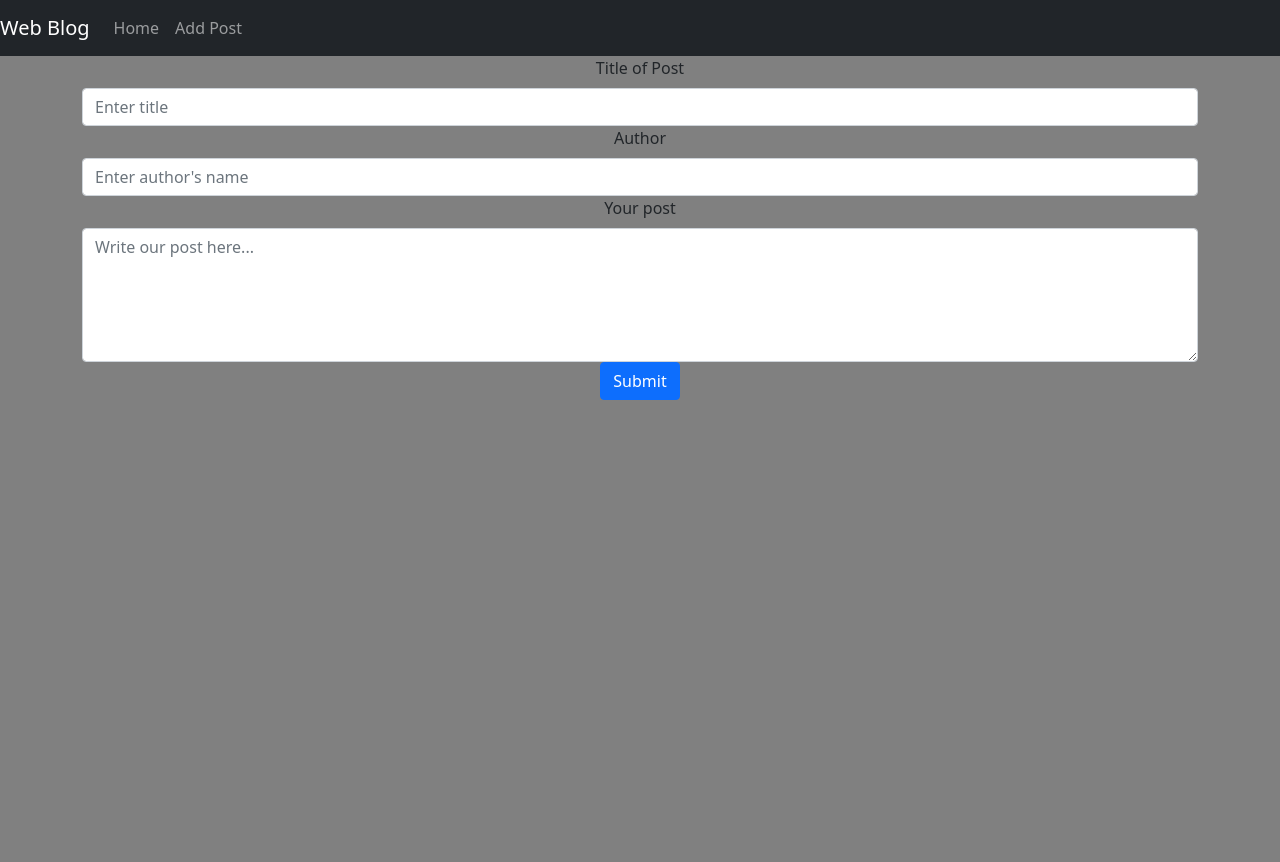
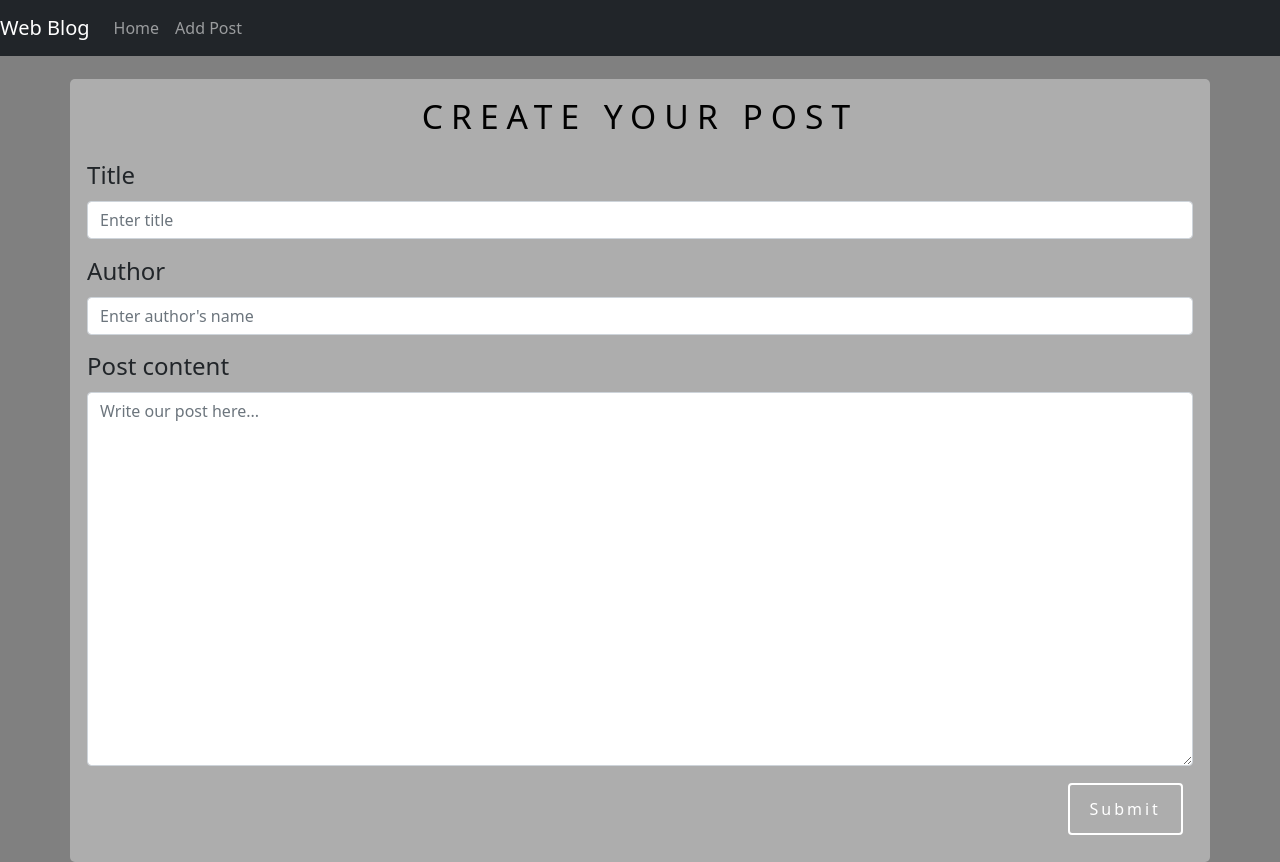
Before and after one commit to szaroket/WebBlog, a React (Create React App) app in the folder frontend/react_app/: page /add-post in a window 1280 px wide. Before the commit the page ends 800 px from the top, so only its background shows below. Built offline with nearby package versions, Linux system fonts and the light colour scheme; no server answers.

Commit message:
Add css for post form

```diff
--- a/frontend/react_app/src/App.css
+++ b/frontend/react_app/src/App.css
@@ -1,9 +1,5 @@
 body {
   background-color: gray;
-}
-
-.App {
-  text-align: center;
 }
 
 .App-logo {
--- a/frontend/react_app/src/pages/AddPost.tsx
+++ b/frontend/react_app/src/pages/AddPost.tsx
@@ -1,6 +1,7 @@
 import React, {useState} from 'react';
-import {Alert, Button, Col, Container, Form, Row} from "react-bootstrap";
+import {Button, Col, Container, Form, Row} from "react-bootstrap";
 import axios from "axios";
+import "./form.css"
 
 const AddPost = () => {
     const [post, setState] = useState({
@@ -43,25 +44,26 @@ const AddPost = () => {
     return (
         <Container fluid="md">
             <Row className="align-items-lg-center">
-                <Col>
+                <Col className="form-border">
+                    <h1 className="form-header">create your post</h1>
                     <Form onSubmit={submitPost}>
                         <Form.Group controlId="formPostTitle">
-                            <Form.Label>Title of Post</Form.Label>
+                            <Form.Label className="form-label">Title</Form.Label>
                             <Form.Control name="title" onChange={handleChange} type="title"
                                           placeholder="Enter title"/>
                         </Form.Group>
                         <Form.Group controlId="formPostAuthor">
-                            <Form.Label>Author</Form.Label>
+                            <Form.Label className="form-label">Author</Form.Label>
                             <Form.Control name="author" onChange={handleChange} type="author"
                                           placeholder="Enter author's name"/>
                         </Form.Group>
                         <Form.Group controlId="formTextarea">
-                            <Form.Label>Your post</Form.Label>
-                            <Form.Control name="content" onChange={handleChange} as="textarea" rows={5} type="textarea"
+                            <Form.Label className="form-label">Post content</Form.Label>
+                            <Form.Control name="content" onChange={handleChange} as="textarea" rows={15} type="textarea"
                                           placeholder="Write our post here..."/>
                         </Form.Group>
                         <Form.Group>
-                            <Button type="submit">Submit</Button>
+                            <Button type="submit" className="submit-button">Submit</Button>
                         </Form.Group>
                     </Form>
                 </Col>
--- /dev/null
+++ b/frontend/react_app/src/pages/form.css
@@ -0,0 +1,54 @@
+.form-border {
+    background-color: rgba(241, 241, 241, 0.4);
+    border-radius: 5px;
+    padding: 1.5%;
+    margin-top: 2%;
+}
+
+.form-header {
+    font-size: 210%;
+    font-weight: 400;
+    text-transform: uppercase;
+    text-align: center;
+    letter-spacing: 8px;
+    color: black;
+}
+
+.form-label {
+    text-align: right;
+    font-size: x-large;
+    margin-top: 1.2%;
+}
+
+.submit-button {
+    justify-content: center;
+    background-color: Transparent;
+    background-repeat:no-repeat;
+    color: white;
+    border: 2px solid white;
+    padding: 12px 20px;
+    text-align: center;
+    text-decoration: none;
+    display: inline-block;
+    font-size: 16px;
+    cursor: pointer;
+    letter-spacing: 3px;
+    margin-right: 10px;
+    margin-bottom: 10px;
+    float: right;
+}
+
+.submit-button:hover {
+    background-color: white;
+    color: black;
+    border: 2px solid white;
+}
+
+textarea {
+    display: block;
+    border: 1px solid #dedede;
+    border-radius: 2px;
+    margin-bottom: 1.5%;
+    width: 100%;
+    background-color: rgba(255,255,255,0.7);
+}
```
